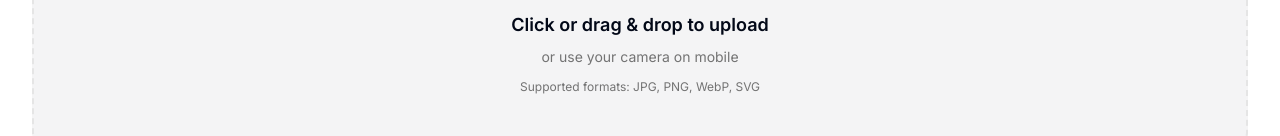
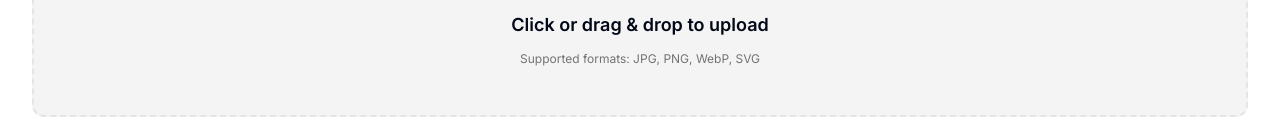
Before and after one commit to HikwaMehluli/image-compressor, a Next.js app: page / in a window 1280 px wide. Shown: the part 224-360 px from the top of the page. Built offline with nearby package versions, Linux system fonts and the light colour scheme; no server answers.

Commit message:
Make the following changes:
,

Find this element:

  <FileUploader disa

```diff
--- a/src/components/file-uploader.jsx
+++ b/src/components/file-uploader.jsx
@@ -71,7 +71,6 @@ export default function FileUploader({ onFilesAdded, disabled }) {
       <div className="flex flex-col items-center justify-center gap-2">
         <UploadCloud size={64} className={cn("w-16 h-16", isDragging ? "text-primary" : "text-muted-foreground")} />
         <p className="text-lg font-semibold text-foreground">Click or drag & drop to upload</p>
-        <p className="text-sm text-muted-foreground">or use your camera on mobile</p>
         <p className="text-xs text-muted-foreground mt-1">Supported formats: JPG, PNG, WebP, SVG</p>
       </div>
       {isDragging && <div className="absolute inset-0 bg-primary/10 rounded-xl" />}
```
